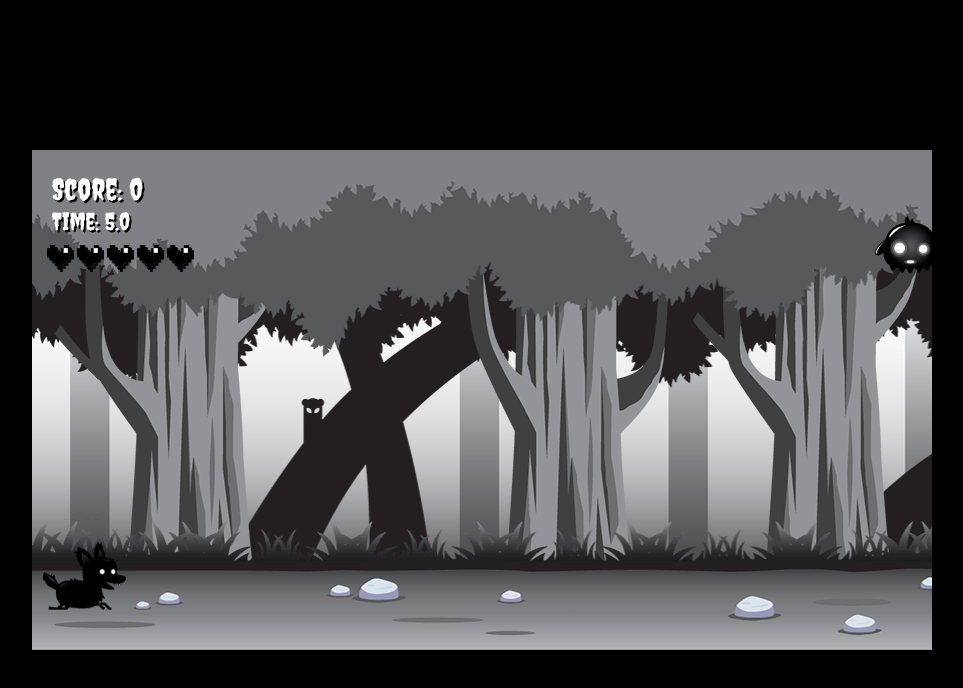
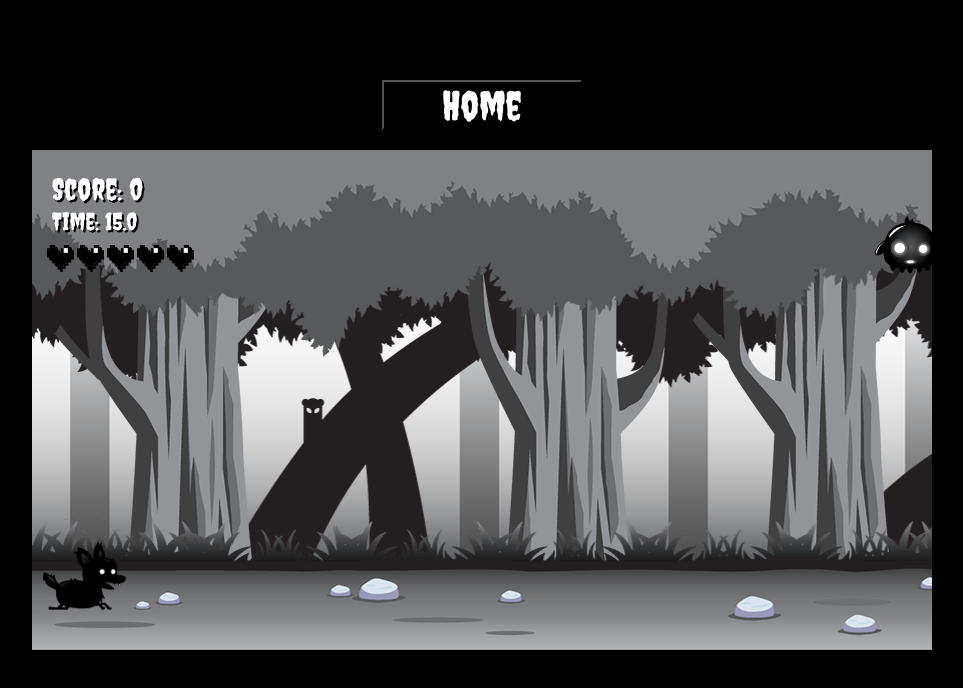
Before and after one commit to AnthonyEspinozaCS/JavaScript_Game, a plain HTML site: page index.html in a window 1280 px wide. Shown: the whole page, without its empty margins (158-1121 px from the left). Drawn offline with Linux system fonts and the light colour scheme.

Commit message:
added several small features like home button. Also fixed a bug with the timer.

```diff
--- a/index.html
+++ b/index.html
@@ -18,6 +18,11 @@
         <!--[if lt IE 7]>
             <p class="browsehappy">You are using an <strong>outdated</strong> browser. Please <a href="#">upgrade your browser</a> to improve your experience.</p>
         <![endif]-->
+        <div>
+            <a href="https://anthonycs.netlify.app/">
+                <button id="home">Home</button>
+            </a>
+        </div>
         <canvas id="canvas1"></canvas>
 
         <img id='player1' src="assets/player.png">
--- a/main.js
+++ b/main.js
@@ -33,15 +33,15 @@ window.addEventListener('load', function(){
             this.score = 0;
             this.winningScore = 50;
             this.fontColor = 'white';
-            this.time = 20;
+            this.time = 20000;
             this.minTime = 0;
             this.player.currentState = this.player.states[0];
             this.player.currentState.enter();
             this.gameOver = false;
             }
         update(deltaTime){
-            this.time += deltaTime;
-            if (this.time > this.maxTime) this.gameOver = true;
+            this.time -= deltaTime;
+            if (this.time < this.minTime) this.gameOver = true;
             this.background.update();
             this.player.update(this.input.keys, deltaTime);
             // handle enemies
--- a/player.js
+++ b/player.js
@@ -77,7 +77,7 @@ export class Player {
                     this.game.score++;
                     this.game.floatingMessages.push(new FloatingMessage('+1', enemy.x - enemy.width/3 * 0.5, enemy.y + enemy.height/3 * 0.5, 0, 0));
                     if(this.game.time + 1000 <= 20000) this.game.time += 1000;
-                    else this.game.time = 20;
+                    else this.game.time = 20000;
                 } else {
                     this.setState(6, 0);
                     this.game.lives -= 1;
--- a/style.css
+++ b/style.css
@@ -3,6 +3,18 @@
     padding: 0;
     box-sizing: border-box;
     background: black;
+}
+#home {
+    font-family: 'Creepster';
+    margin: 0;
+    position: absolute;
+    top: 10%;
+    left: 50%;
+    transform: translateX(-50%);
+    color: white;
+    height: 50px;
+    width: 200px;
+    font-size: 40px;
 }
 
 #canvas1 {
--- a/ui.js
+++ b/ui.js
@@ -29,14 +29,15 @@ export class UI {
             context.font = this.fontSize * 3 + 'px ' + this.fontFamily;
             context.fillStyle = 'white';
             context.shadowColor = 'black';
-            if(this.game.score > this.game.winningScore){
+            if(this.game.score > 10){
                 context.fillText('Boo-yah', this.game.width * 0.5, this.game.height * 0.5 - 20);
                 context.font = this.fontSize * 1.5 + 'px ' + this.fontFamily;
                 context.fillText('Well played!', this.game.width * 0.5, this.game.height * 0.5 + 40);
             } else {
-            context.fillText('Rekt Nerd', this.game.width * 0.5, this.game.height * 0.5 - 20);
-            context.font = this.fontSize * 1.5 + 'px ' + this.fontFamily;
-            context.fillText('Better luck next time!', this.game.width * 0.5, this.game.height * 0.5 + 20);
+                context.font = this.fontSize * 2 + 'px ' + this.fontFamily;
+                context.fillText('The forest has bested you!', this.game.width * 0.5, this.game.height * 0.5 - 20);
+                context.font = this.fontSize * 1.5 + 'px ' + this.fontFamily;
+                context.fillText('Better luck next time!', this.game.width * 0.5, this.game.height * 0.5 + 20);
             }
         }
         context.restore();
```
